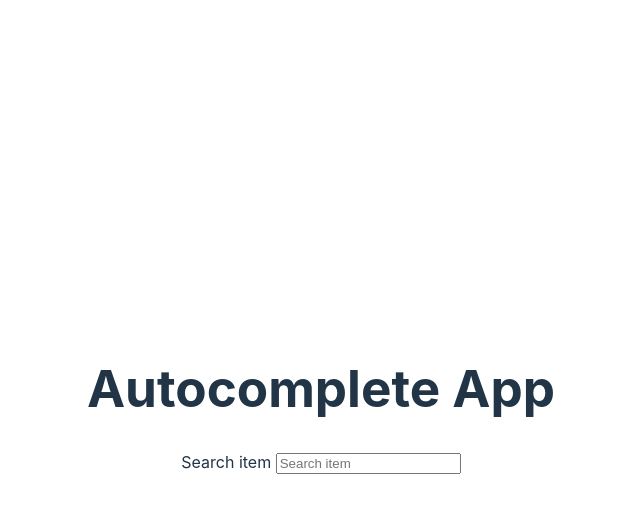
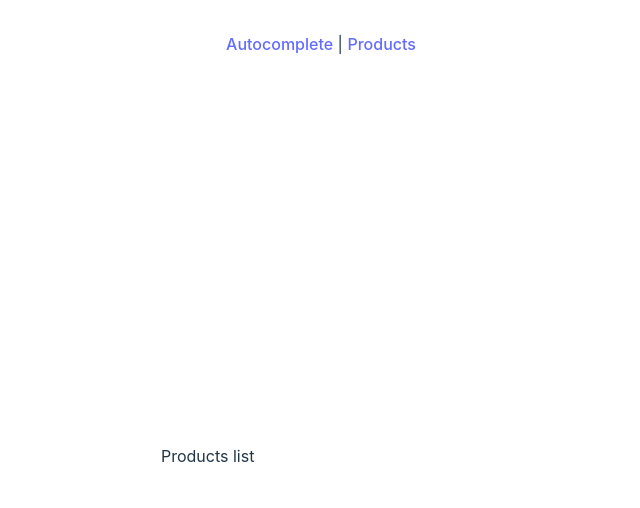
Before and after one commit to indrasisdatta/react-machine-coding, a React (Vite) app: page /products in a window 1280 px wide. Shown: the top 508 px of the page, without its empty margins (319-959 px from the left). Built offline with nearby package versions, Linux system fonts and the light colour scheme.

Commit message:
React router v6 added, lazy routes

```diff
--- a/package.json
+++ b/package.json
@@ -11,7 +11,9 @@
   },
   "dependencies": {
     "react": "^18.2.0",
-    "react-dom": "^18.2.0"
+    "react-dom": "^18.2.0",
+    "react-router": "^6.23.1",
+    "react-router-dom": "^6.23.1"
   },
   "devDependencies": {
     "@types/react": "^18.2.66",
--- a/src/App.tsx
+++ b/src/App.tsx
@@ -1,12 +1,18 @@
 import "./App.css";
-import { Autocomplete } from "./components/Autocomplete";
+import { BrowserRouter, NavLink } from "react-router-dom";
+import { Router } from "./Router";
 
 function App() {
   return (
-    <>
-      <h1>Autocomplete App</h1>
-      <Autocomplete />
-    </>
+    <BrowserRouter>
+      <header>
+        <NavLink to="/autocomplete">Autocomplete</NavLink> |&nbsp;
+        <NavLink to="/products">Products</NavLink>
+      </header>
+      <body>
+        <Router />
+      </body>
+    </BrowserRouter>
   );
 }
 
--- /dev/null
+++ b/src/Router.tsx
@@ -0,0 +1,37 @@
+import { Route, Routes } from "react-router-dom";
+// import { Autocomplete } from "./pages/Autocomplete";
+// import { ProductsList } from "./pages/Products/ProductsList";
+import { Suspense, lazy } from "react";
+
+const AutocompleteComp = lazy(() => import("./pages/Autocomplete"));
+const ProductsListComp = lazy(() => import("./pages/Products/ProductsList"));
+
+/* For named export */
+// const AutocompleteComp = lazy(() =>
+//     import("./pages/Autocomplete").then(module => ({ default: module.Autocomplete }))
+//   );
+
+export const Router = () => {
+  return (
+    <Routes>
+      <Route
+        path="/autocomplete"
+        element={
+          <Suspense fallback={<p>Loading...</p>}>
+            <AutocompleteComp />
+          </Suspense>
+        }
+        //   lazy={() => import("./pages/Autocomplete")}
+      />
+      <Route
+        path="/products"
+        element={
+          <Suspense fallback={<p>Loading...</p>}>
+            <ProductsListComp />
+          </Suspense>
+        }
+        // lazy={() => import("./pages/Products/ProductsList")}
+      />
+    </Routes>
+  );
+};
--- a/src/components/Autocomplete.tsx
+++ b/src/pages/Autocomplete.tsx
@@ -16,7 +16,7 @@ export const Autocomplete = () => {
 
   const fetchProductsApi = async () => {
     const data = await fetch(
-      "https://dummyjson.com/products/search?q=" + deferredSearchtem,
+      "https://dummyjson.com/products/search?q=" + deferredSearchtem
     );
     const json = await data.json();
     console.log("Product api data", json);
@@ -55,3 +55,5 @@ export const Autocomplete = () => {
     </>
   );
 };
+
+export default Autocomplete;
--- /dev/null
+++ b/src/pages/Products/ProductsList.tsx
@@ -0,0 +1,7 @@
+import React from "react";
+
+export const ProductsList = () => {
+  return <div>Products list</div>;
+};
+
+export default ProductsList;
```
Also changed, not shown: 2 other files (tests, documents, lock files or other folders).
